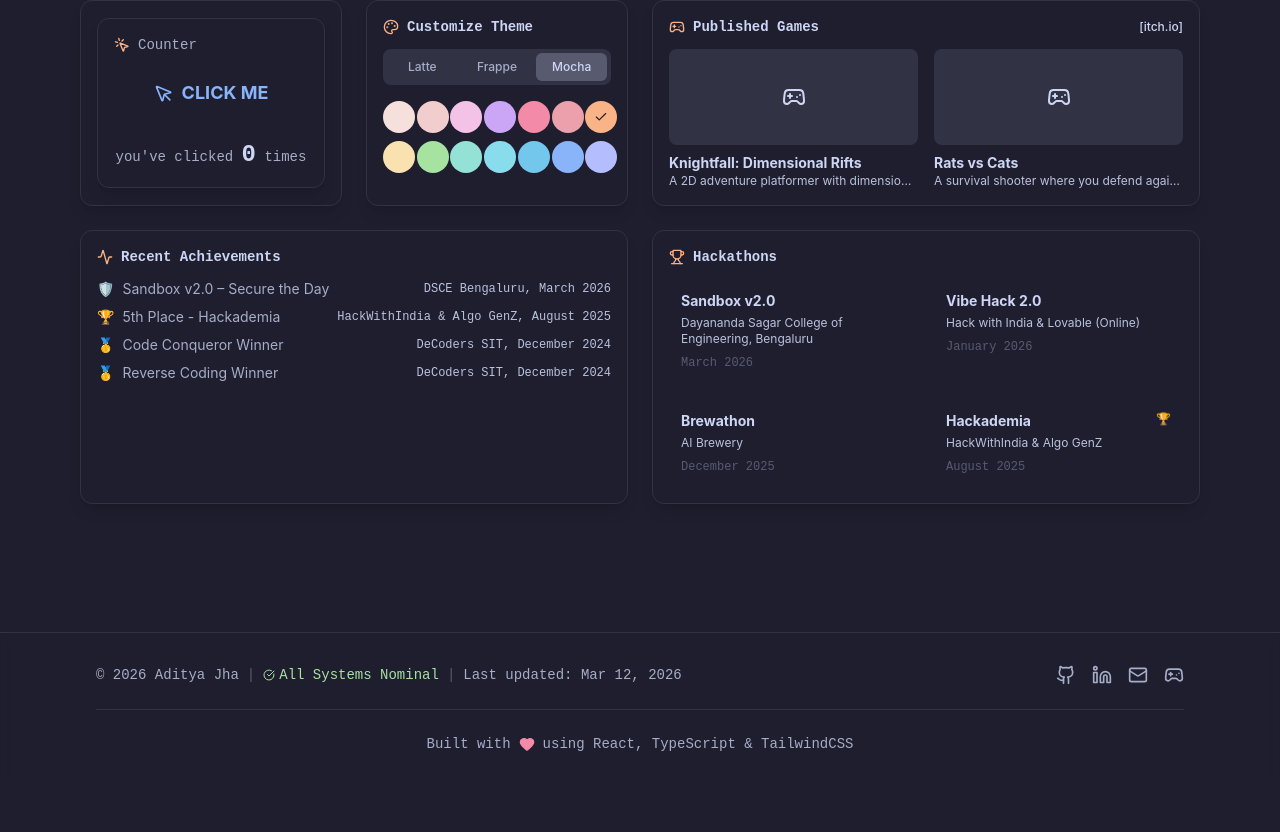
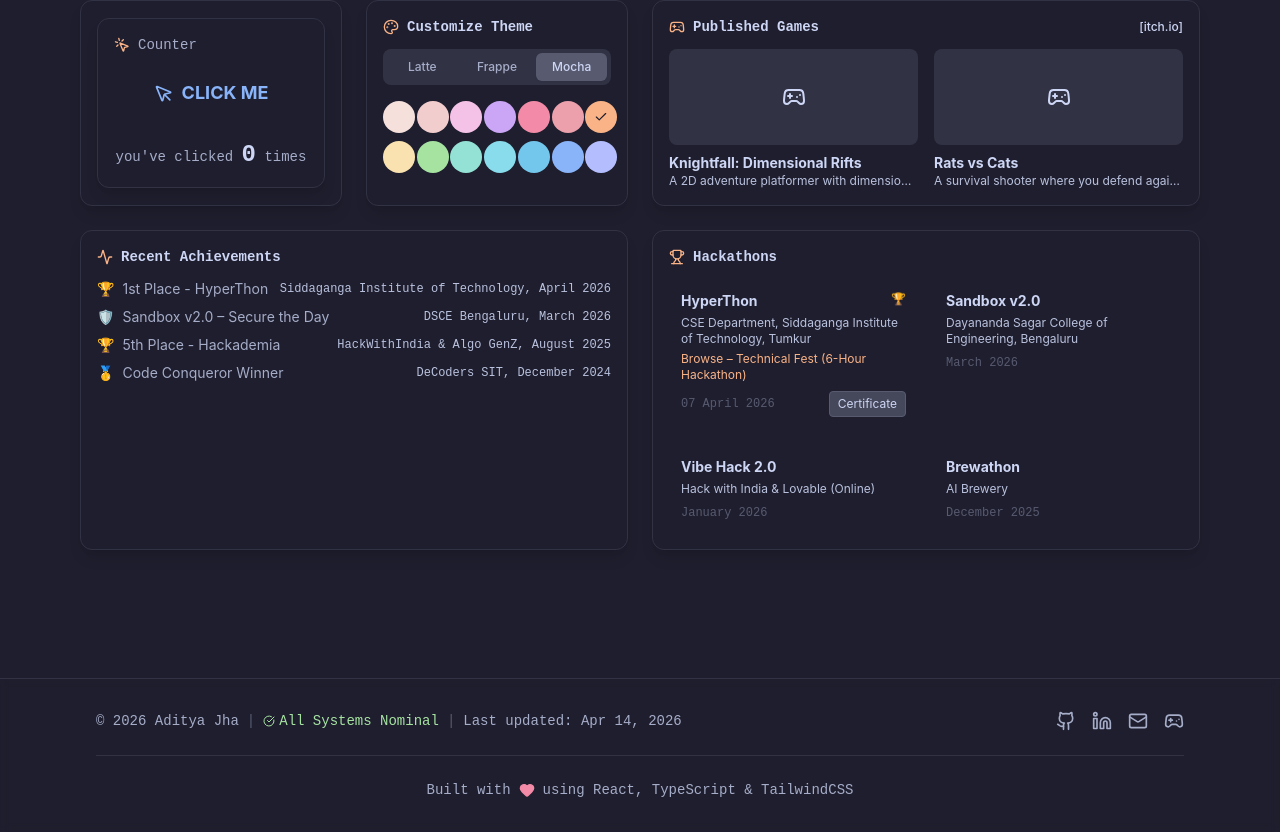
Before and after one commit to Aditya-J07/portfolio, a React (Vite) app: page / in a window 1280 px wide. Shown: the part 1340-2172 px from the top of the page. Before the commit the page ends 2126 px from the top, so only its background shows below. Built offline with nearby package versions, Linux system fonts and the light colour scheme.

Commit message:
added hyperthon

```diff
--- a/src/components/Footer.tsx
+++ b/src/components/Footer.tsx
@@ -23,7 +23,7 @@ export default function Footer() {
                             All Systems Nominal
                         </span>
                         <span className="text-surface2 hidden sm:inline">|</span>
-                        <span className="text-subtext0 hidden sm:inline">Last updated: Mar 12, 2026</span>
+                        <span className="text-subtext0 hidden sm:inline">Last updated: Apr 14, 2026</span>
                     </div>
 
                     {/* Social Links */}
--- a/src/data/hackathons.ts
+++ b/src/data/hackathons.ts
@@ -4,9 +4,22 @@ export interface Hackathon {
     organizer: string;
     achievement?: string;
     isWin?: boolean;
+    certificateLink?: string;
+    type?: string;
+    event?: string;
 }
 
 export const hackathons: Hackathon[] = [
+    {
+        name: 'HyperThon',
+        date: '07 April 2026',
+        organizer: 'CSE Department, Siddaganga Institute of Technology, Tumkur',
+        achievement: '🏆 1st Place',
+        isWin: true,
+        type: '6-Hour Hackathon',
+        event: 'Browse – Technical Fest',
+        certificateLink: '/certificate.png',
+    },
     {
         name: 'Sandbox v2.0',
         date: 'March 2026',
--- a/src/data/skills.ts
+++ b/src/data/skills.ts
@@ -33,6 +33,7 @@ export const skillCategories: SkillCategory[] = [
 ];
 
 export const achievements = [
+    { icon: '🏆', title: '1st Place - HyperThon', subtitle: 'Siddaganga Institute of Technology, April 2026' },
     { icon: '🛡️', title: 'Sandbox v2.0 – Secure the Day', subtitle: 'DSCE Bengaluru, March 2026' },
     { icon: '🏆', title: '5th Place - Hackademia', subtitle: 'HackWithIndia & Algo GenZ, August 2025' },
     { icon: '🥇', title: 'Code Conqueror Winner', subtitle: 'DeCoders SIT, December 2024' },
@@ -42,5 +43,4 @@ export const achievements = [
     { icon: '💻', title: 'IEEE Summer of Code', subtitle: 'United Latino Students Association, April 2025' },
     { icon: '🎮', title: '4 Published Games', subtitle: 'Available on itch.io' },
     { icon: '💼', title: '2 Live Club Websites', subtitle: 'Built & Managing' },
-
 ];
--- a/src/pages/Home.tsx
+++ b/src/pages/Home.tsx
@@ -193,10 +193,23 @@ export default function Home() {
                                 <div key={h.name} className="bg-surface0/50 rounded p-3">
                                     <div className="flex justify-between items-start">
                                         <div className="font-bold text-text text-sm">{h.name}</div>
-                                        {h.isWin && <span className="text-yellow text-xs">🏆</span>}
+                                        {h.isWin && <span className="text-yellow text-xs" title={h.achievement}>🏆</span>}
                                     </div>
                                     <div className="text-xs text-subtext1 mt-1">{h.organizer}</div>
-                                    <div className="text-xs text-surface2 mt-2 font-mono">{h.date}</div>
+                                    {h.event && <div className="text-xs text-accent mt-1">{h.event} {h.type ? `(${h.type})` : ''}</div>}
+                                    <div className="flex justify-between items-center mt-2">
+                                        <div className="text-xs text-surface2 font-mono">{h.date}</div>
+                                        {h.certificateLink && (
+                                            <a
+                                                href={h.certificateLink}
+                                                target="_blank"
+                                                rel="noopener noreferrer"
+                                                className="text-xs px-2 py-1 bg-surface1 text-text hover:bg-surface2 rounded transition-colors border border-surface2 flex items-center gap-1"
+                                            >
+                                                Certificate
+                                            </a>
+                                        )}
+                                    </div>
                                 </div>
                             ))}
                         </div>
```
Also changed, not shown: public/certificate.png (added).
